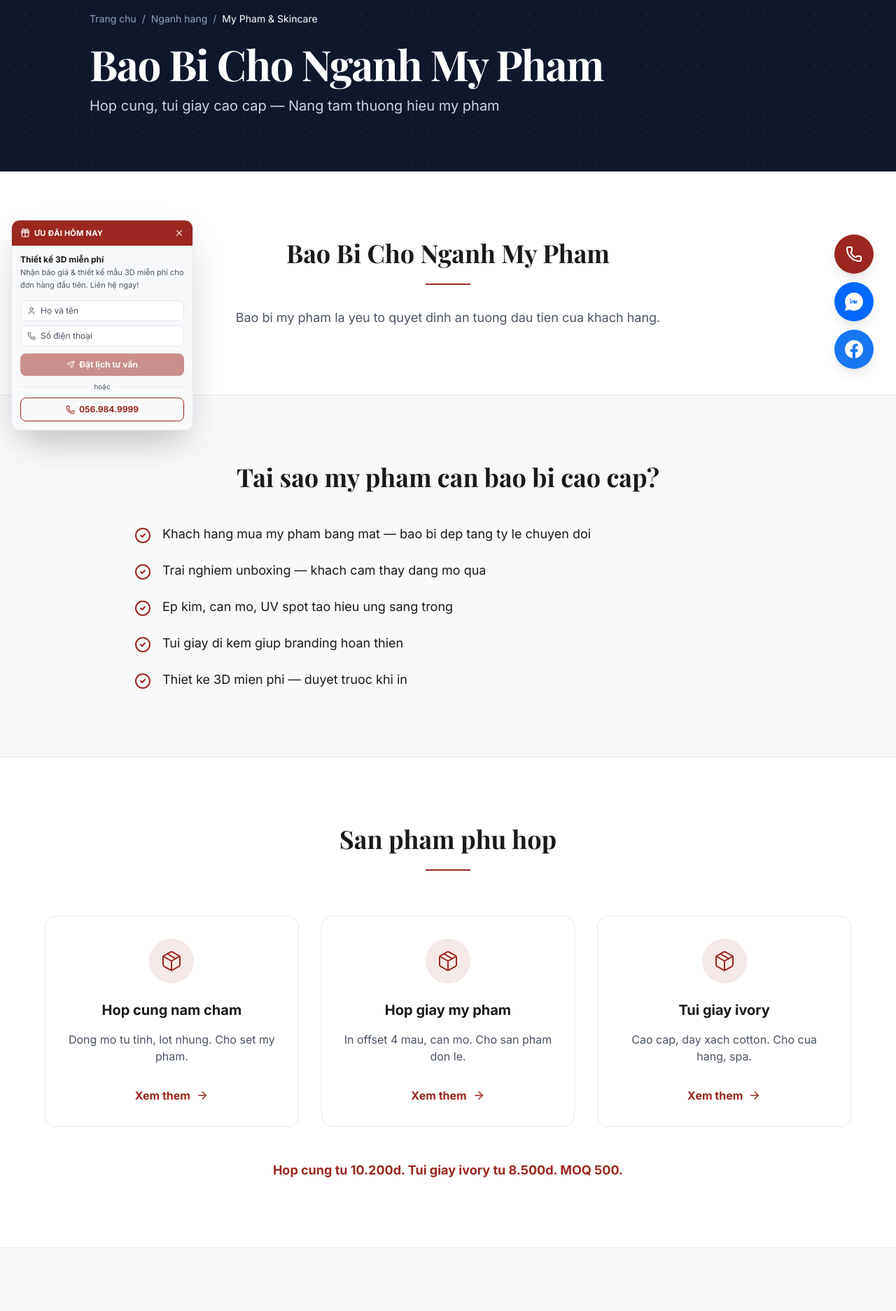
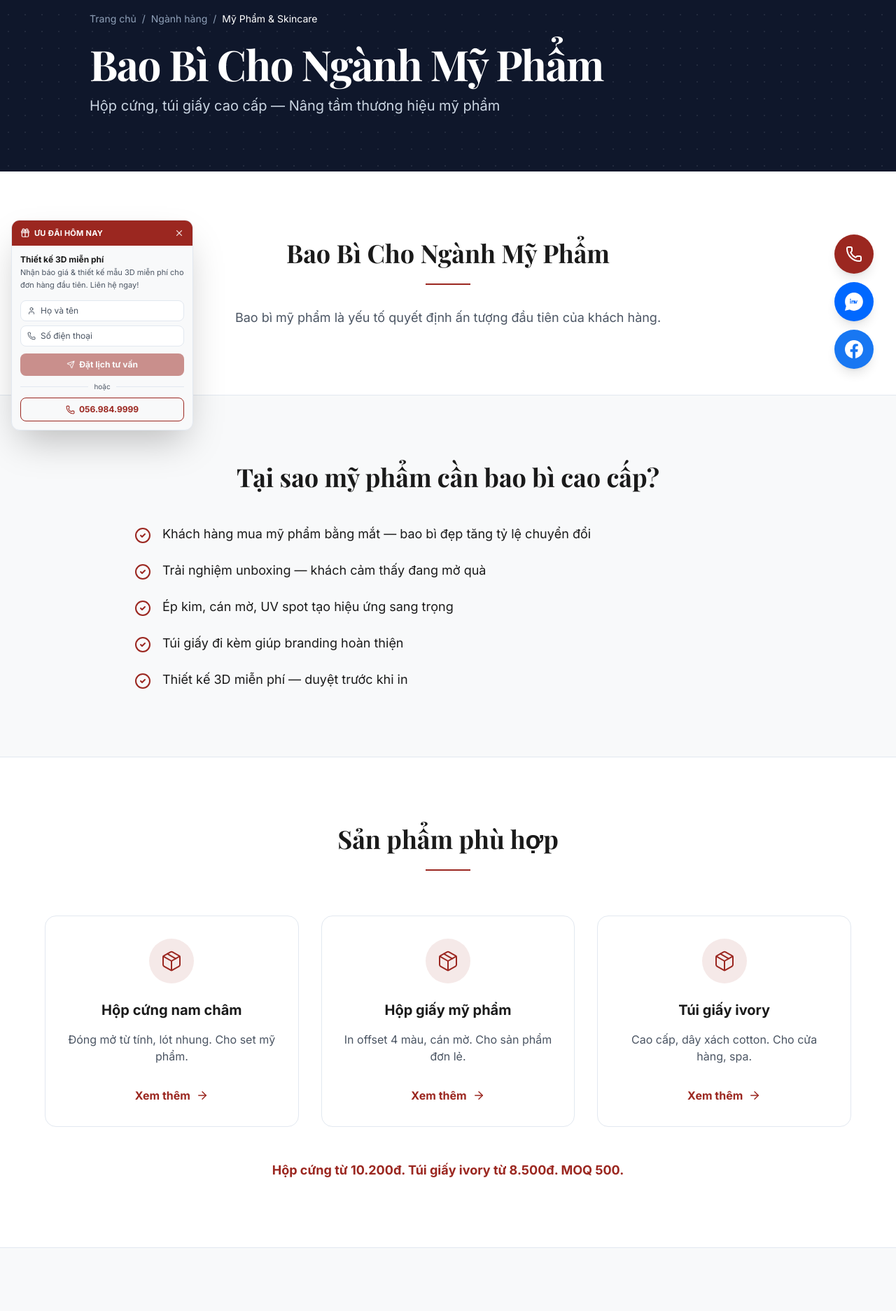
Before and after one commit to iconicagency/hoangthinhprint, a Next.js app: page /nganh-hang/my-pham-skincare in a window 1280 px wide. Shown: the part 161-2034 px from the top of the page at 70% size. Built offline with nearby package versions, Linux system fonts and the light colour scheme; no server answers.

Commit message:
fix: tiếng Việt có dấu cho trang mỹ phẩm skincare

```diff
--- a/app/nganh-hang/my-pham-skincare/IndustryClient.tsx
+++ b/app/nganh-hang/my-pham-skincare/IndustryClient.tsx
@@ -17,7 +17,7 @@ export default function IndustryClient() {
         const data = await getIndustryPageData('nganh-hang/my-pham-skincare');
         if (data) setPageData(data);
       } catch (error) {
-        console.error('Loi khi tai trang:', error);
+        console.error('Lỗi khi tải trang:', error);
       }
     }
     loadData();
@@ -25,23 +25,23 @@ export default function IndustryClient() {
 
   const acf = pageData?.cauHinhChiTietNganhHang || {};
   const defaultFaqs = [
-    { question: 'Co in so luong nho cho startup my pham khong?', answer: 'Chung toi nhan in tu 500 hop/tui.' },
-    { question: 'Co ho tro thiet ke khong?', answer: 'Co, thiet ke 3D mien phi khi dat in.' },
-    { question: 'Bao lau nhan hang?', answer: 'Tu 7-10 ngay lam viec ke tu khi chot thiet ke.' },
-    { question: 'Chat lieu nao phu hop my pham?', answer: 'Giay Ivory can mo ket hop ep kim, UV spot hoac hop cung boi giay my thuat.' },
+    { question: 'Có in số lượng nhỏ cho startup mỹ phẩm không?', answer: 'Chúng tôi nhận in từ 500 hộp/túi.' },
+    { question: 'Có hỗ trợ thiết kế không?', answer: 'Có, thiết kế 3D miễn phí khi đặt in.' },
+    { question: 'Bao lâu nhận hàng?', answer: 'Từ 7-10 ngày làm việc kể từ khi chốt thiết kế.' },
+    { question: 'Chất liệu nào phù hợp mỹ phẩm?', answer: 'Giấy Ivory cán mờ kết hợp ép kim, UV spot hoặc hộp cứng bồi giấy mỹ thuật.' },
   ];
   const faqs = acf.faqs && acf.faqs.length > 0 ? acf.faqs : defaultFaqs;
   const whyList = acf.whyList && acf.whyList.length > 0 ? acf.whyList.map((w: any) => w.item) : [
-    'Khach hang mua my pham bang mat — bao bi dep tang ty le chuyen doi',
-    'Trai nghiem unboxing — khach cam thay dang mo qua',
-    'Ep kim, can mo, UV spot tao hieu ung sang trong',
-    'Tui giay di kem giup branding hoan thien',
-    'Thiet ke 3D mien phi — duyet truoc khi in'
+    'Khách hàng mua mỹ phẩm bằng mắt — bao bì đẹp tăng tỷ lệ chuyển đổi',
+    'Trải nghiệm unboxing — khách cảm thấy đang mở quà',
+    'Ép kim, cán mờ, UV spot tạo hiệu ứng sang trọng',
+    'Túi giấy đi kèm giúp branding hoàn thiện',
+    'Thiết kế 3D miễn phí — duyệt trước khi in',
   ];
   const productsList = acf.productsList && acf.productsList.length > 0 ? acf.productsList : [
-    { title: 'Hop cung nam cham', description: 'Dong mo tu tinh, lot nhung. Cho set my pham.' },
-    { title: 'Hop giay my pham', description: 'In offset 4 mau, can mo. Cho san pham don le.' },
-    { title: 'Tui giay ivory', description: 'Cao cap, day xach cotton. Cho cua hang, spa.' }
+    { title: 'Hộp cứng nam châm', description: 'Đóng mở từ tính, lót nhung. Cho set mỹ phẩm.' },
+    { title: 'Hộp giấy mỹ phẩm', description: 'In offset 4 màu, cán mờ. Cho sản phẩm đơn lẻ.' },
+    { title: 'Túi giấy ivory', description: 'Cao cấp, dây xách cotton. Cho cửa hàng, spa.' },
   ];
 
   return (
@@ -50,51 +50,122 @@ export default function IndustryClient() {
         <div className="absolute inset-0 opacity-10" style={{ backgroundImage: 'radial-gradient(#cbd5e1 1px, transparent 1px)', backgroundSize: '24px 24px' }}></div>
         <div className="max-w-5xl mx-auto relative z-10">
           <div className="text-sm text-slate-400 mb-6 flex items-center gap-2">
-            <Link href="/" className="hover:text-white transition-colors">Trang chu</Link>
-            <span>/</span><Link href="/nganh-hang" className="hover:text-white transition-colors">Nganh hang</Link>
-            <span>/</span><span className="text-white">My Pham & Skincare</span>
+            <Link href="/" className="hover:text-white transition-colors">Trang chủ</Link>
+            <span>/</span>
+            <Link href="/nganh-hang" className="hover:text-white transition-colors">Ngành hàng</Link>
+            <span>/</span>
+            <span className="text-white">Mỹ Phẩm &amp; Skincare</span>
           </div>
-          <h1 className="text-4xl md:text-6xl font-serif font-bold mb-4 tracking-tight">{acf.heroTitle || 'Bao Bi Cho Nganh My Pham'}</h1>
-          <p className="text-xl text-slate-300 max-w-2xl">{acf.heroSubtitle || 'Hop cung, tui giay cao cap — Nang tam thuong hieu my pham'}</p>
+          <h1 className="text-4xl md:text-6xl font-serif font-bold mb-4 tracking-tight">{acf.heroTitle || 'Bao Bì Cho Ngành Mỹ Phẩm'}</h1>
+          <p className="text-xl text-slate-300 max-w-2xl">{acf.heroSubtitle || 'Hộp cứng, túi giấy cao cấp — Nâng tầm thương hiệu mỹ phẩm'}</p>
         </div>
       </section>
+
       <section className="py-24 px-8 bg-[var(--bg)] text-center">
         <div className="max-w-3xl mx-auto">
-          <h2 className="text-3xl md:text-4xl font-serif font-bold text-[var(--text-main)] mb-6">{acf.introTitle || 'Bao Bi Cho Nganh My Pham'}</h2>
+          <h2 className="text-3xl md:text-4xl font-serif font-bold text-[var(--text-main)] mb-6">{acf.introTitle || 'Bao Bì Cho Ngành Mỹ Phẩm'}</h2>
           <div className="w-16 h-[2px] bg-[var(--accent)] mx-auto mb-8"></div>
-          {acf.introContent ? (<div className="text-[var(--text-dim)] text-lg leading-relaxed prose max-w-none" dangerouslySetInnerHTML={{ __html: acf.introContent }} />) : (<p className="text-[var(--text-dim)] text-lg leading-relaxed">Bao bi my pham la yeu to quyet dinh an tuong dau tien cua khach hang.</p>)}
+          {acf.introContent ? (
+            <div className="text-[var(--text-dim)] text-lg leading-relaxed prose max-w-none" dangerouslySetInnerHTML={{ __html: acf.introContent }} />
+          ) : (
+            <p className="text-[var(--text-dim)] text-lg leading-relaxed">Bao bì mỹ phẩm là yếu tố quyết định ấn tượng đầu tiên của khách hàng.</p>
+          )}
         </div>
       </section>
+
       <section className="py-24 px-8 bg-[var(--card-bg)] border-y border-[var(--border)]">
         <div className="max-w-4xl mx-auto">
-          <h2 className="text-3xl md:text-4xl font-serif font-bold text-[var(--text-main)] mb-12 text-center">{acf.whyTitle || 'Tai sao my pham can bao bi cao cap?'}</h2>
-          <div className="space-y-6">{whyList.map((item: string, i: number) => (<div key={i} className="flex items-start gap-4"><CheckCircle2 className="text-[var(--accent)] shrink-0 mt-1" size={24} /><p className="text-lg text-[var(--text-main)]">{item}</p></div>))}</div>
+          <h2 className="text-3xl md:text-4xl font-serif font-bold text-[var(--text-main)] mb-12 text-center">{acf.whyTitle || 'Tại sao mỹ phẩm cần bao bì cao cấp?'}</h2>
+          <div className="space-y-6">
+            {whyList.map((item: string, i: number) => (
+              <div key={i} className="flex items-start gap-4">
+                <CheckCircle2 className="text-[var(--accent)] shrink-0 mt-1" size={24} />
+                <p className="text-lg text-[var(--text-main)]">{item}</p>
+              </div>
+            ))}
+          </div>
         </div>
       </section>
+
       <section className="py-24 px-8 bg-[var(--bg)]">
         <div className="max-w-6xl mx-auto">
-          <div className="text-center mb-16"><h2 className="text-3xl md:text-4xl font-serif font-bold text-[var(--text-main)] mb-6">{acf.productsTitle || 'San pham phu hop'}</h2><div className="w-16 h-[2px] bg-[var(--accent)] mx-auto"></div></div>
-          <div className="grid grid-cols-1 md:grid-cols-3 gap-8 mb-12">{productsList.map((prod: any, i: number) => (<div key={i} className="bg-white border border-[var(--border)] rounded-2xl p-8 text-center hover:shadow-xl transition-shadow group"><div className="w-16 h-16 bg-[var(--accent)]/10 rounded-full flex items-center justify-center text-[var(--accent)] mx-auto mb-6 group-hover:scale-110 transition-transform"><Package size={32} strokeWidth={1.5} /></div><h3 className="text-xl font-bold text-[var(--text-main)] mb-4">{prod.title}</h3><p className="text-[var(--text-dim)] mb-8 h-12">{prod.description}</p><Link href={prod.link || '/san-pham'} className="text-[var(--accent)] font-bold flex items-center justify-center gap-2 w-full hover:opacity-80 transition-opacity">Xem them <ArrowRight size={18} /></Link></div>))}</div>
-          <p className="text-center text-[var(--accent)] font-bold text-lg">{acf.pricingText || 'Hop cung tu 10.200d. Tui giay ivory tu 8.500d. MOQ 500.'}</p>
+          <div className="text-center mb-16">
+            <h2 className="text-3xl md:text-4xl font-serif font-bold text-[var(--text-main)] mb-6">{acf.productsTitle || 'Sản phẩm phù hợp'}</h2>
+            <div className="w-16 h-[2px] bg-[var(--accent)] mx-auto"></div>
+          </div>
+          <div className="grid grid-cols-1 md:grid-cols-3 gap-8 mb-12">
+            {productsList.map((prod: any, i: number) => (
+              <div key={i} className="bg-white border border-[var(--border)] rounded-2xl p-8 text-center hover:shadow-xl transition-shadow group">
+                <div className="w-16 h-16 bg-[var(--accent)]/10 rounded-full flex items-center justify-center text-[var(--accent)] mx-auto mb-6 group-hover:scale-110 transition-transform">
+                  <Package size={32} strokeWidth={1.5} />
+                </div>
+                <h3 className="text-xl font-bold text-[var(--text-main)] mb-4">{prod.title}</h3>
+                <p className="text-[var(--text-dim)] mb-8 h-12">{prod.description}</p>
+                <Link href={prod.link || '/san-pham'} className="text-[var(--accent)] font-bold flex items-center justify-center gap-2 w-full hover:opacity-80 transition-opacity">
+                  Xem thêm <ArrowRight size={18} />
+                </Link>
+              </div>
+            ))}
+          </div>
+          <p className="text-center text-[var(--accent)] font-bold text-lg">{acf.pricingText || 'Hộp cứng từ 10.200đ. Túi giấy ivory từ 8.500đ. MOQ 500.'}</p>
         </div>
       </section>
+
       <section className="py-24 px-8 bg-[var(--card-bg)] border-y border-[var(--border)]">
         <div className="max-w-6xl mx-auto">
-          <div className="text-center mb-16"><h2 className="text-3xl md:text-4xl font-serif font-bold text-[var(--text-main)] mb-6">San pham mau</h2><div className="w-16 h-[2px] bg-[var(--accent)] mx-auto"></div></div>
-          <div className="grid grid-cols-2 md:grid-cols-4 gap-4">{acf.sampleImages?.nodes?.length > 0 ? acf.sampleImages.nodes.map((img: any, i: number) => (<div key={i} className="relative aspect-square rounded-2xl overflow-hidden border border-[var(--border)] group"><Image src={img.sourceUrl} alt={`Sample ${i}`} fill className="object-cover group-hover:scale-110 transition-transform duration-500" referrerPolicy="no-referrer" /></div>)) : [1,2,3,4].map((i) => (<div key={i} className="relative aspect-square rounded-2xl overflow-hidden border border-[var(--border)] group"><Image src={`https://picsum.photos/seed/cosmetic${i}/400/400`} alt={`Sample ${i}`} fill className="object-cover group-hover:scale-110 transition-transform duration-500" referrerPolicy="no-referrer" /></div>))}</div>
+          <div className="text-center mb-16">
+            <h2 className="text-3xl md:text-4xl font-serif font-bold text-[var(--text-main)] mb-6">Sản phẩm mẫu</h2>
+            <div className="w-16 h-[2px] bg-[var(--accent)] mx-auto"></div>
+          </div>
+          <div className="grid grid-cols-2 md:grid-cols-4 gap-4">
+            {acf.sampleImages?.nodes?.length > 0
+              ? acf.sampleImages.nodes.map((img: any, i: number) => (
+                <div key={i} className="relative aspect-square rounded-2xl overflow-hidden border border-[var(--border)] group">
+                  <Image src={img.sourceUrl} alt={`Mẫu ${i + 1}`} fill className="object-cover group-hover:scale-110 transition-transform duration-500" referrerPolicy="no-referrer" />
+                </div>
+              ))
+              : [1, 2, 3, 4].map((i) => (
+                <div key={i} className="relative aspect-square rounded-2xl overflow-hidden border border-[var(--border)] group">
+                  <Image src={`https://picsum.photos/seed/cosmetic${i}/400/400`} alt={`Mẫu ${i}`} fill className="object-cover group-hover:scale-110 transition-transform duration-500" referrerPolicy="no-referrer" />
+                </div>
+              ))}
+          </div>
         </div>
       </section>
+
       <section className="py-24 px-8 bg-[var(--bg)]">
         <div className="max-w-3xl mx-auto">
-          <div className="text-center mb-16"><h2 className="text-3xl md:text-4xl font-serif font-bold text-[var(--text-main)] mb-6">{acf.faqTitle || 'Cau hoi thuong gap'}</h2><div className="w-16 h-[2px] bg-[var(--accent)] mx-auto"></div></div>
-          <div className="space-y-4">{faqs.map((faq: any, i: number) => (<div key={i} className="border border-[var(--border)] rounded-xl overflow-hidden bg-white"><button className="w-full px-6 py-4 text-left flex justify-between items-center font-bold text-[var(--text-main)] hover:bg-[var(--card-bg)] transition-colors" onClick={() => setOpenFaq(openFaq === i ? null : i)}>{faq.question || faq.q}{openFaq === i ? <ChevronUp size={20} className="text-[var(--accent)]" /> : <ChevronDown size={20} className="text-[var(--text-dim)]" />}</button>{openFaq === i && <div className="px-6 pb-4 text-[var(--text-dim)] leading-relaxed">{faq.answer || faq.a}</div>}</div>))}</div>
+          <div className="text-center mb-16">
+            <h2 className="text-3xl md:text-4xl font-serif font-bold text-[var(--text-main)] mb-6">{acf.faqTitle || 'Câu hỏi thường gặp'}</h2>
+            <div className="w-16 h-[2px] bg-[var(--accent)] mx-auto"></div>
+          </div>
+          <div className="space-y-4">
+            {faqs.map((faq: any, i: number) => (
+              <div key={i} className="border border-[var(--border)] rounded-xl overflow-hidden bg-white">
+                <button
+                  className="w-full px-6 py-4 text-left flex justify-between items-center font-bold text-[var(--text-main)] hover:bg-[var(--card-bg)] transition-colors"
+                  onClick={() => setOpenFaq(openFaq === i ? null : i)}
+                >
+                  {faq.question || faq.q}
+                  {openFaq === i ? <ChevronUp size={20} className="text-[var(--accent)]" /> : <ChevronDown size={20} className="text-[var(--text-dim)]" />}
+                </button>
+                {openFaq === i && <div className="px-6 pb-4 text-[var(--text-dim)] leading-relaxed">{faq.answer || faq.a}</div>}
+              </div>
+            ))}
+          </div>
         </div>
       </section>
+
       <section className="py-24 px-4 bg-slate-900 relative overflow-hidden">
         <div className="absolute inset-0 opacity-10" style={{ backgroundImage: 'radial-gradient(#cbd5e1 1px, transparent 1px)', backgroundSize: '24px 24px' }}></div>
         <div className="max-w-4xl mx-auto relative z-10">
-          <div className="text-center mb-12"><h2 className="text-3xl md:text-4xl font-serif font-bold text-white mb-4">Nhan bao gia mien phi</h2><p className="text-slate-400">Phan hoi trong 5 phut</p></div>
-          <div className="bg-white rounded-2xl shadow-2xl p-8 md:p-10"><ContactForm showCompany={true} showIndustry={true} /></div>
+          <div className="text-center mb-12">
+            <h2 className="text-3xl md:text-4xl font-serif font-bold text-white mb-4">Nhận báo giá miễn phí</h2>
+            <p className="text-slate-400">Phản hồi trong 5 phút</p>
+          </div>
+          <div className="bg-white rounded-2xl shadow-2xl p-8 md:p-10">
+            <ContactForm showCompany={true} showIndustry={true} />
+          </div>
         </div>
       </section>
     </div>
```
